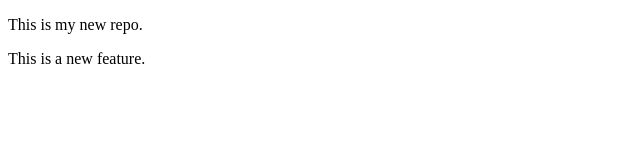
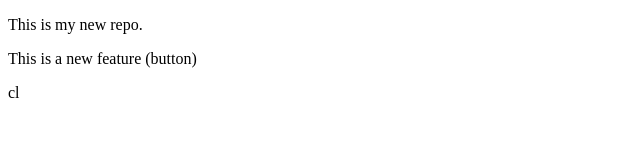
Before and after one commit to apurvaanilkumar/localrepo, a plain HTML site: page index.html in a window 1280 px wide. Shown: the full height of the page, 0-640 px from the left. Drawn offline with Linux system fonts and the light colour scheme.

```diff
--- a/index.html
+++ b/index.html
@@ -7,6 +7,6 @@
 </head>
 <body>
     <p>This is my new repo.</p>
-    <p>This is a new feature.</p>
-</body>
+    <p>This is a new feature (button)</p>
+cl</body>
 </html>
```
